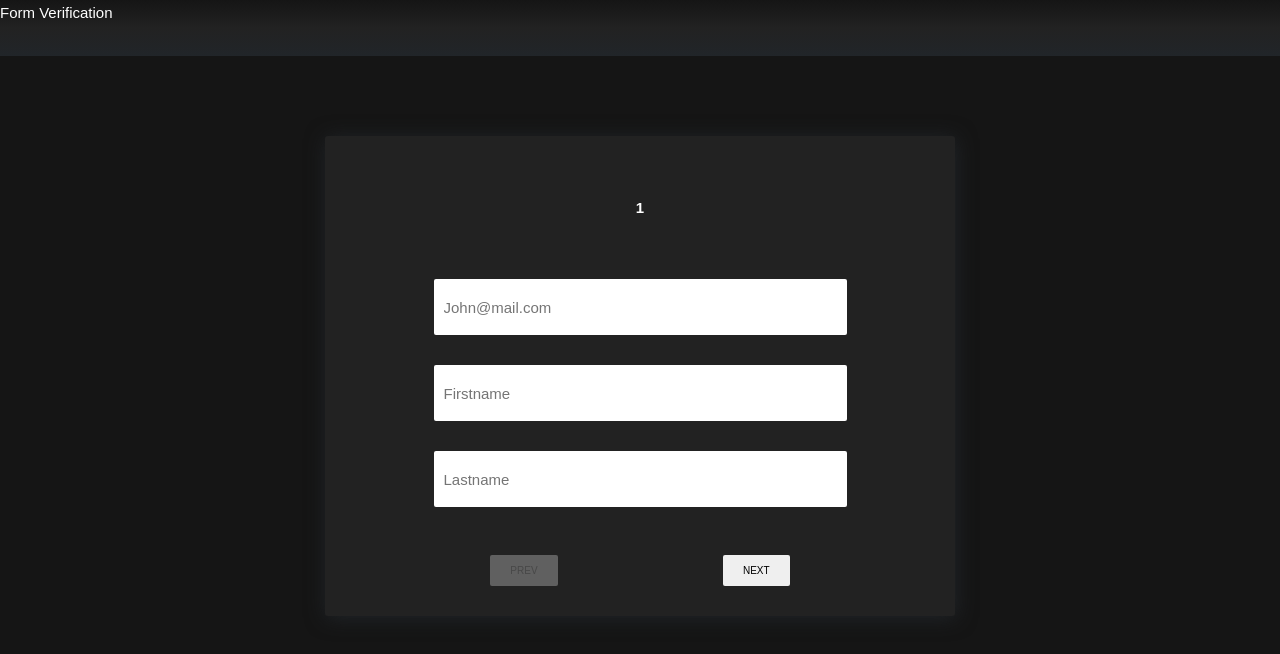
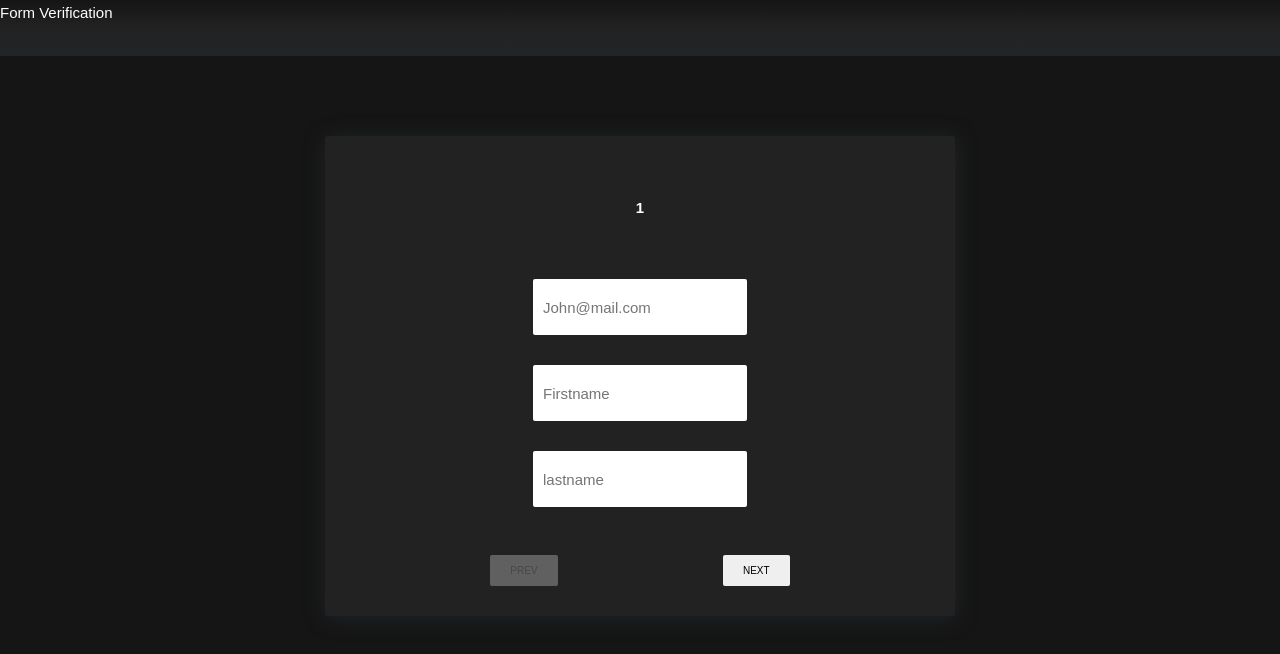
Before and after one commit to Haroonabdulrazaq/form-verification-fe, a React (Create React App) app: page / in a window 1280 px wide. Shown: the top 654 px of the page. Built offline with nearby package versions, Linux system fonts and the light colour scheme; a web font is replaced by a local one.

Commit message:
Refactor to use FOrmik and Yup for validation

```diff
--- a/src/assets/stylesheets/utils.scss
+++ b/src/assets/stylesheets/utils.scss
@@ -7,6 +7,8 @@ $dark: #222;
 $alt-dark: #212529;
 $black: #151515;
 $white: #fff;
+$orange: #FF8C00; //Error color
+
 
 //Shadows
 $shadow: 0.1rem 0.2rem 2rem #ddd;
--- a/src/component/App.js
+++ b/src/component/App.js
@@ -1,4 +1,4 @@
-import Form from './Form';
+import FormComponent from './FormComponent';
 import Header from './Header';
 import './App.scss';
 
@@ -6,7 +6,7 @@ function App() {
   return (
     <div className="App">
       <Header />
-      <Form />
+      <FormComponent />
     </div>
   );
 }
--- a/src/component/Form.js
+++ /dev/null
@@ -1,49 +0,0 @@
-import React, {useState} from 'react';
-import './form.scss';
-
-
-const Form = () => {
-  const [pages, setPages] = useState(0);
-  const pageArray=['1', '2']
-
-  const handleNext = ()=>{
-    setPages(pages + 1)
-  }
-  const handlePrev = ()=>{
-    setPages(pages - 1)
-  }
-  const handleSubmit = ()=>{
-    console.log('Submitting ');
-  }
-  return (
-    <div className='form-wrapper'>
-      <div className='form'>
-        <div className='header'>
-          {pageArray[pages]}
-        </div>
-        <div className='content'>
-          {
-            pages=== 0?
-            <div>
-              <input type='email' placeholder='John@mail.com' className='input' />
-              <input type='text' placeholder='Firstname' className='input' />
-              <input type='text' placeholder='Lastname' className='input' />
-            </div> : <div>
-              <input type='password' placeholder='Password' className='input' />
-              <input type='password' placeholder='Confirm Password' className='input' />
-            </div>
-          }
-        </div>
-        <div className='buttons'>
-          <div className='ctrl-btn'>
-            <button className='btn prev' disabled={pages===0} onClick={handlePrev}>Prev</button>
-            <button className='btn next' disabled={pages===1} onClick={handleNext}>Next</button>
-          </div>
-          {pages===1 && <button className='btn submit-btn' onClick={handleSubmit}>Submit</button> }
-        </div>
-      </div>
-    </div>
-  )
-}
-
-export default Form;
--- /dev/null
+++ b/src/component/FormComponent.js
@@ -0,0 +1,98 @@
+import React, {useState} from 'react';
+import * as Yup from 'yup';
+import {
+  Formik,
+  Form,
+  Field,
+  ErrorMessage,
+ } from 'formik';
+import TextError from './TextError';
+
+import './form.scss';
+
+
+const FormComponent = () => {
+  const [pages, setPages] = useState(0);
+  const pageArray=['1', '2']
+
+  const handleNext = ()=>{
+    setPages(pages + 1)
+  }
+  const handlePrev = ()=>{
+    setPages(pages - 1)
+  }
+
+  const initialValues = {
+    email: '',
+    firstname: '',
+    lastname: '',
+    password: '',
+    confirmPassword: '',
+  };
+
+  const onSubmit = (values, { resetForm }) => {
+    console.log(values);
+  }
+
+  const validationSchema = Yup.object({
+    email: Yup.string().email('Invalid Email format').required('Email is required'),
+    firstname: Yup.string().required('Firstname is required'),
+    lastname: Yup.string().required('Lastname is required'),
+    password: Yup.string().required('Password is required'),
+    confirmPassword: Yup.string().oneOf([Yup.ref('password'), null], 'Passwords must match'),
+  })
+
+  return (
+    <Formik
+      initialValues={initialValues}
+      onSubmit={onSubmit}
+      validationSchema={validationSchema}>
+      <Form>
+        <div className='form-wrapper'>
+          <div className='form'>
+            <div className='header'>
+              {pageArray[pages]}
+            </div>
+            <div className='content'>
+              {
+                pages=== 0?
+                <div>
+                  <div className='div-input'>
+                    <Field type='email' name='email' placeholder='John@mail.com' className='input' />
+                    <ErrorMessage name="email" component={TextError} />
+                  </div>
+                  <div className='div-input'>
+                    <Field type='text' name='firstname' placeholder='Firstname' className='input' />
+                    <ErrorMessage name='firstname' component={TextError} />
+                  </div>
+                  <div className='div-input'>
+                    <Field type='text' name='lastname' placeholder='lastname' className='input' />
+                    <ErrorMessage name='lastname' component={TextError} />
+                  </div>
+                </div> : <div>
+                  <div className='div-input'>
+                    <Field type='password' name='password' placeholder='Password' className='input' />
+                    <ErrorMessage name='password' component={TextError} />
+                  </div>
+                  <div className='div-input'>
+                    <Field type='password' name='confirmPassword' placeholder='Confirm Password' className='input' />
+                    <ErrorMessage name='confirmPassword' component={TextError} />
+                  </div>
+                </div>
+              }
+            </div>
+            <div className='buttons'>
+              <div className='ctrl-btn'>
+                <button className='btn prev' disabled={pages===0} onClick={handlePrev}>Prev</button>
+                <button className='btn next' disabled={pages===1} onClick={handleNext}>Next</button>
+              </div>
+              {pages===1 && <button className='btn submit-btn' onClick={onSubmit}>Submit</button> }
+            </div>
+          </div>
+        </div>
+      </Form>
+    </Formik>
+  )
+}
+
+export default FormComponent;
--- /dev/null
+++ b/src/component/TextError.js
@@ -0,0 +1,12 @@
+import React from 'react';
+import './TextError.scss';
+
+const TextError = ({ children }) => (
+  <div className="error">
+    Error:
+    {' '}
+    {children}
+  </div>
+);
+
+export default TextError;
--- /dev/null
+++ b/src/component/TextError.scss
@@ -0,0 +1,7 @@
+@import '../assets/stylesheets/utils.scss';
+
+.error {
+  color: $orange;
+  font-size: 1rem;
+  font-weight: 300;
+}
--- a/src/component/form.scss
+++ b/src/component/form.scss
@@ -42,20 +42,21 @@
       @include responsive(tab){
         width: 100%;
       }
-
+      .div-input {
+        margin-bottom: 3rem;
         .input {
           width: 100%;
           height: 7vh;
           border-radius: 0.2rem;
           border: none;
           outline: none;
-        margin-bottom: 3rem;
           padding: 0.5rem;
           padding-left: 1rem;
           font-size: 1.5rem;
         }
         input:focus {
           border: 1px solid $dark;
+        }
       }
 
       @include responsive(tab){
```
Lines whose indentation alone changed are shown as unchanged.
